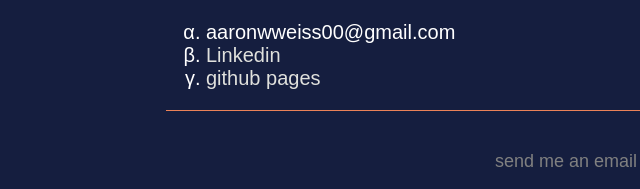
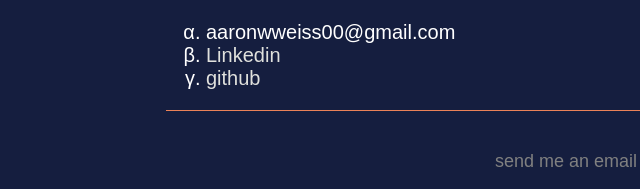
Before and after one commit to aaronomics/aaronomics.github.io, a plain HTML site: page index.html in a window 1280 px wide. Shown: the part 822-1011 px from the top of the page, 154-794 px from the left. Drawn offline with Linux system fonts and the light colour scheme.

Commit message:
add github link instead of github pages

```diff
--- a/index.html
+++ b/index.html
@@ -68,7 +68,7 @@
                 <ul>
                     <li>aaronwweiss00@gmail.com</li>
                     <li><a href="//www.linkedin.com/in/aaron-weiss-706b5281/">Linkedin</a></li>
-                    <li><a href="https://aaronomics.github.io/">github pages</a></li>
+                    <li><a href="https://github.com/aaronomics">github</a></li>
                 </ul>
 
                 <hr>
```
